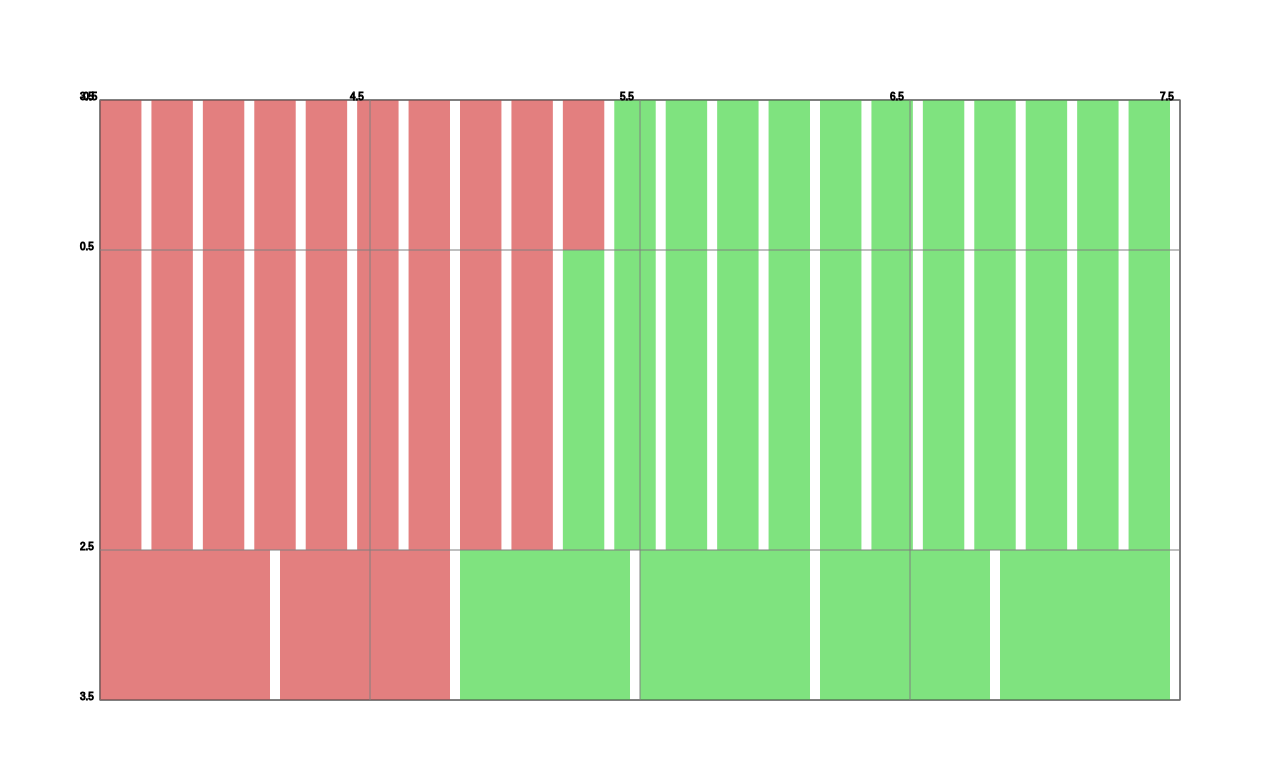
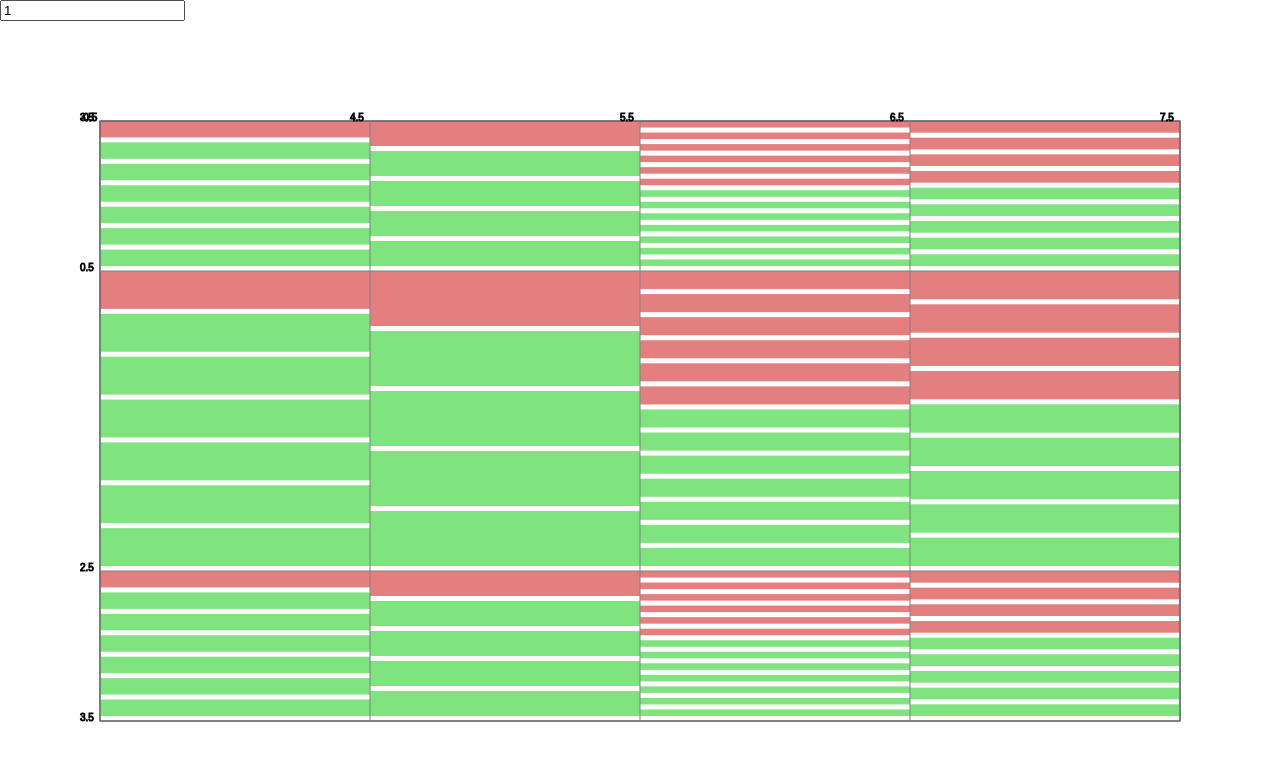
Before and after one commit to ricksteam/paralellDecisionTree, a plain HTML site: page index.html in a window 1280 px wide. Drawn offline with Linux system fonts and the light colour scheme.

Commit message:
Works with two steps

```diff
--- a/index.html
+++ b/index.html
@@ -232,15 +232,15 @@
         let variable_stop = 2;
 
         function slotRecurse(slots, i, depth, xMin, xMax, yMin, yMax, ctx) {
-            if (depth == 0) {
+            if (depth == 0 || i == slots.length - 1) {
                 let variable = variables[i];
                 let slot = slots[i];
                 //Draw all the slots at this index;
                 let side = i % 4;
                 for (let c = 0; c < slot.length; c++) {
                     let cell = slot[c]
-                    let globalMin = Math.min(...slot.map(i=>i.min))
-                    let globalMax = Math.max(...slot.map(i=>i.max))
+                    let globalMin = Math.min(...slot.map(i => i.min))
+                    let globalMax = Math.max(...slot.map(i => i.max))
                     for (let j = 0; j < cell.rows.length; j++) {
                         let row = data[cell.rows[j]];
 
@@ -250,26 +250,68 @@
 
                         let min = cell.min;
                         let max = cell.max;
-                        let gap = 10;
+                        let gap = 5;
+                        let lerp, lerp2;
 
-                        const lerp = y => (y - globalMin) / (globalMax - globalMin) * (yMax - yMin) + yMin;
-                        const xLerp2 = i=>(i)/(cell.rows.length) * (xMax - xMin) + xMin
+                        if (side == 0) {
+                            lerp = y => (y - globalMin) / (globalMax - globalMin) * (yMax - yMin) + yMin;
+                        }
+                        else if (side == 1) {
+                            lerp = x => (x - globalMin) / (globalMax - globalMin) * (xMax - xMin) + xMin;
 
-                        let lerpY = _mapY(cell.rows.length);
+                        }
+                        if (side == 0) {
+                            lerp2 = i => (i) / (cell.rows.length) * (xMax - xMin) + xMin
+                        }
+                        else {
+                            lerp2 = i => (i) / (cell.rows.length) * (yMax - yMin) + yMin
+                        }
+
+                        // if (side == 0) {
+                        //     let lerp3 = _mapY(cell.rows.length);
+                        // }
+                        // else {
+                        //     let lerp3 = _mapX(cell.rows.length);
+
+                        // }
 
                         let one, two;
                         let opacity = .5;
 
                         ctx.fillStyle = output ? `rgba(0, 200, 0, ${opacity})` : `rgba(200, 0, 0, ${opacity})`;
 
+                        if (side == 0) {
+                            ctx.fillRect(lerp2(j), lerp(min), (xMax - xMin) / cell.rows.length - gap, lerp(max) - lerp(min));
+                        }
+                        else if (side == 1) {
+                            ctx.fillRect( lerp(min), lerp2(j), lerp(max) - lerp(min), (yMax - yMin) / cell.rows.length - gap );
 
-                        ctx.fillRect(xLerp2(j), lerp(min), (xMax-xMin)/cell.rows.length - gap, lerp(max) - lerp(min));
+                        }
                     }
                 }
+            }
+            else {
+                //depth != 0 && i < slots.length - 1
+                let slot = slots[i];
+                //Draw all the slots at this index;
+                let side = i % 4;
+                for (let c = 0; c < slot.length; c++) {
+                    let cell = slot[c]
+                    let globalMin = Math.min(...slot.map(i => i.min))
+                    let globalMax = Math.max(...slot.map(i => i.max))
 
 
+                    let min = cell.min;
+                    let max = cell.max;
+                    let gap = 10;
+
+                    const lerp = y => (y - globalMin) / (globalMax - globalMin) * (yMax - yMin) + yMin;
+
+                    slotRecurse(slots, i + 1, depth - 1, xMin, xMax, lerp(min), lerp(max), ctx);
+
+                }
+
             }
-
         }
 
         function drawCanvas() {
@@ -287,7 +329,10 @@
                 variableOrder.push(i);
             }
 
-            slotRecurse(slots, 0, 0, margin, canvas.width-margin, margin, canvas.height-margin, ctx);
+            let steps = document.querySelector("#steps").value;
+            let depth = parseFloat(steps);
+
+            slotRecurse(slots, 0, depth, margin, canvas.width - margin, margin, canvas.height - margin, ctx);
 
             for (let i = 0; i < variable_stop; i++) {
                 let side = i % 4;
@@ -580,6 +625,7 @@
 </head>
 
 <body onload="main()">
+    <input type="text" id="steps" value="1"/>
     <canvas id="canv"></canvas>
 </body>
 
```
